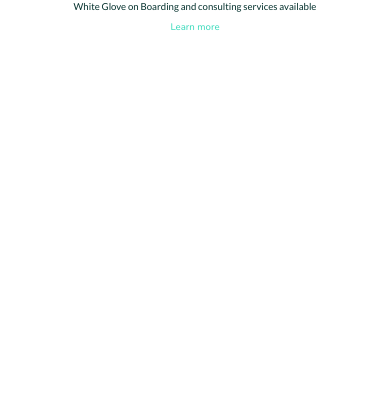
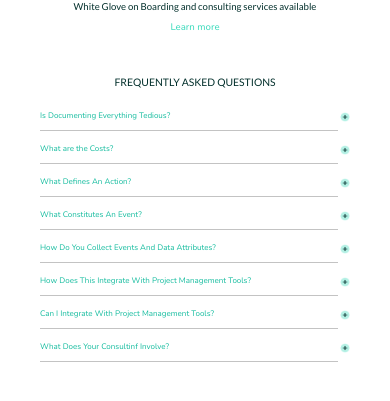
Before and after one commit to mojobs/usercando-website, a React (Vite) app: page /pricing in a window 390 px wide. Shown: the part 971-1372 px from the top of the page. Before the commit the page ends 1006 px from the top, so only its background shows below. Built offline with nearby package versions, Linux system fonts and the light colour scheme.

Commit message:
Fully Responsive Frequently Asked Questions

```diff
--- a/src/Components/FrequentlyAskedQuestion.tsx
+++ b/src/Components/FrequentlyAskedQuestion.tsx
@@ -15,14 +15,14 @@ const FrequentlyAskedQuestion = ({
   isToggled,
 }: MyQuetionProps) => {
   return (
-    <div className="max-w-5xl mx-auto">
+    <div className=" ml-10 lg:ml-25 xl:max-w-5xl xl:mx-auto">
       {questionData.map((data, index) => (
-        <div className="mb-10 :hover cursor-pointer relative" key={index}>
-          <h2 className="text-primary " onClick={() => toggle(index)}>{data.question}</h2><span className="absolute -top-3 right-20"><img src={isToggled === index ? 'public/icons/remove-circle.png' : 'public/icons/add-circle.png'} alt="" /></span>
-          {isToggled === index && <p className="text-[18px] font-nunito font-[400px] mt-5">{data.text}</p>}
+        <div className="xl:mb-10 :hover cursor-pointer relative w-[100%]" key={index}>
+          <h2 className="text-[#11BB9D] font-nunito font-[400] text-[0.5rem] min-[400px]:text-[0.6rem] sm:text-[0.8rem] md:text-[0.9rem] lg:text-[1.2rem] xl:text-[1.25rem] 2xl:text-[1.75rem] mb-2 lg:mb-4  w-[100%]" onClick={() => toggle(index)}>{data.question}</h2><span className="absolute top-0.5 right-10 min-[400px]:right-20 xl:-top-3 xl:right-20"><img className="size-2.5 sm:size-4 lg:size-6 2xl:size-8" src={isToggled === index ? 'public/icons/remove-circle.png' : 'public/icons/add-circle.png'} alt="" /></span>
+          {isToggled === index && <p className=" text-[0.5rem] sm:text-[0.65rem] md:text-[0.75rem] lg:text-[1rem] xl:text-[1.25rem] 2xl:text-[1.5rem] font-nunito font-[400] w-[80%] md:w-[87%] lg:w-[90%] xl:w-[90%] mb-2 md:mb-5 xl:mt-5">{data.text}</p>}
+          <hr className="w-[85%] text-[#C3C3C3] mb-3 md:mb-4 lg:mb-5 md:w-[87%] lg:w-[90%] xl:w-[93%]" />
         </div>
       ))}
-      <p></p>
     </div>
   );
 };
--- a/src/Components/NewHero.tsx
+++ b/src/Components/NewHero.tsx
@@ -1,8 +1,11 @@
 import React, { useState } from "react";
+import FrequentlyAskedQuestion from "./FrequentlyAskedQuestion";
 
 const NewHero = () => {
   const [firstToggled, setFirstToggled] = useState<number | null>(null);
   const [secondToggled, setSecondToggled] = useState<number | null>(null);
+  const[frequentlyAskedQuestionIndex, setFrequentlyAskedQuestionIndex] = useState<number|null>(null);
+
 
   const toggleFirstList = (index: number) => {
     setFirstToggled(firstToggled === index ? null : index);
@@ -10,6 +13,9 @@ const NewHero = () => {
 
   const toggleSecondList = (index: number) => {
     setSecondToggled(secondToggled === index ? null : index);
+  };
+  const toggleFrequentlyAskedQuestions = (index: number) => {
+    setFrequentlyAskedQuestionIndex(frequentlyAskedQuestionIndex === index ? null : index);
   };
 
   const firstListItems = [
@@ -49,6 +55,40 @@ const NewHero = () => {
       title: "OPTIMIZE",
       description:
         "Easy-to-use tool for bottom-up process and action documentation.",
+    },
+  ];
+  const frequentlyAskedQuestionsData = [
+    {
+      question: "Is Documenting Everything Tedious?",
+      text: "Documenting everything can be tedious, but it is crucial for clarity, consistency and accountability. It helps track progress, ensures effective communication, aids in problem-solving and meets compliance and industry standards. Despite being time-consuming, good communication, aids in problem-solving and meets compliance and industry standards. Despite being time-consuming, good documentation can prevent misunderstandings and mistakes, saving time and effort in the long run.",
+    },
+    {
+      question: "What are the Costs?",
+      text: "",
+    },
+    {
+      question: "What Defines An Action?",
+      text: "",
+    },
+    {
+      question: "What Constitutes An Event?",
+      text: "",
+    },
+    {
+      question: "How Do You Collect Events And Data Attributes?",
+      text: "",
+    },
+    {
+      question: "How Does This Integrate With Project Management Tools?",
+      text: "",
+    },
+    {
+      question: "Can I Integrate With Project Management Tools?",
+      text: "",
+    },
+    {
+      question: "What Does Your Consultinf Involve?",
+      text: "",
     },
   ];
   return (
@@ -121,7 +161,7 @@ const NewHero = () => {
           </button>
         </div>
       </section>
-      <section className="px-5">
+      <section className="px-5 mb-10">
         <div className="mb-5">
           <h2 className="font-lato font-[500] text-[#03302C] mb-2 min-[400px]:mb-4 text-center text-[0.75rem] min-[400px]:text-[1rem] lg:text-[1.25rem] xl:text-[1.875rem] xl:mb-12 2xl:text-[3.5rem]">
             How it Works
@@ -180,8 +220,25 @@ const NewHero = () => {
           </div>
         </div>
         <div className="text-center text-[0.6rem]">
-          <h4 className="text-[#03302C] mb-1.5 font-lato font-[500] sm:text-[0.9rem] md:text-[1rem] lg:text-[1.25rem] 2xl:text-[2.5rem]"> White Glove on Boarding and consulting services available</h4>
-          <p className="text-primary font-nunito font-[500] sm:text-[0.8rem] lg:text-[1rem] xl:text-[1.25rem] 2xl:text-[2.5rem]">Learn more</p>
+          <h4 className="text-[#03302C] mb-1.5 font-lato font-[500] sm:text-[0.9rem] md:text-[1rem] lg:text-[1.25rem] 2xl:text-[2.5rem]">
+            {" "}
+            White Glove on Boarding and consulting services available
+          </h4>
+          <p className="text-primary font-nunito font-[500] sm:text-[0.8rem] lg:text-[1rem] xl:text-[1.25rem] 2xl:text-[2.5rem]">
+            Learn more
+          </p>
+        </div>
+      </section>
+      <section className="mb-32">
+        <div>
+          <h1 className="text-[#03302C] font-lato font-[500] text-[0.65rem] min-[400px]:text-[0.7rem] sm:text-[0.85rem] md:text-[1rem] lg:text-[1.2rem] xl:text-[1.5rem] 2xl:text-[2rem] mb-5 lg:mb-7 xl:text-2xl xl:font-bold xl:mb-20 text-center">
+            FREQUENTLY ASKED QUESTIONS
+          </h1>
+          <FrequentlyAskedQuestion
+            isToggled={frequentlyAskedQuestionIndex}
+            questionData={frequentlyAskedQuestionsData}
+            toggle={toggleFrequentlyAskedQuestions}
+          />
         </div>
       </section>
     </>
```
